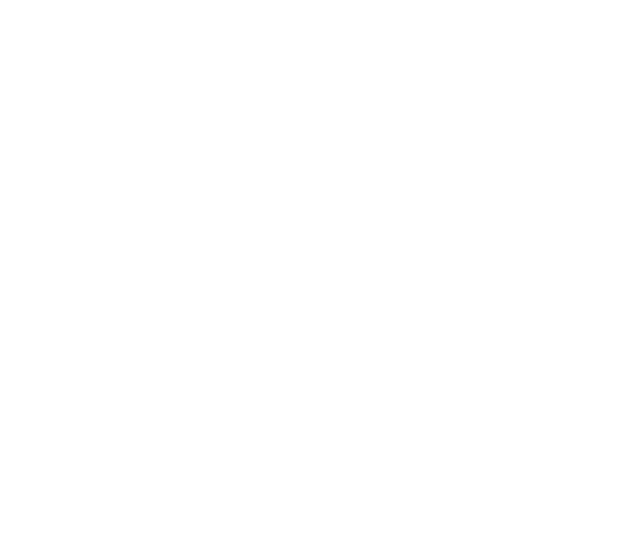
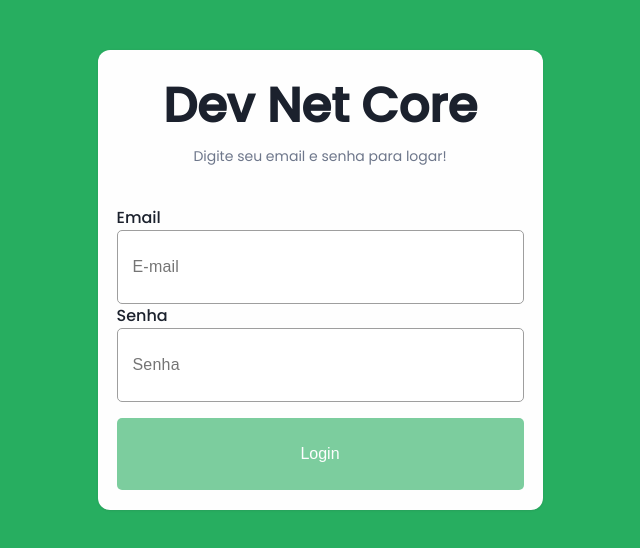
Before and after one commit to silvarafaell/Sistema_Financeiro_.NET_Angular, an Angular app in the folder Front/sistema-financeiro/: page /login in a window 1280 px wide. Before the commit this address led to /. Shown: the top 548 px of the page, without its empty margins (320-960 px from the left). Built offline with nearby package versions, Linux system fonts and the light colour scheme.

Commit message:
CRIANDO TELA DE LOGIM COM HTML, SCSS E TYPESCRIPT

```diff
--- a/Front/sistema-financeiro/package.json
+++ b/Front/sistema-financeiro/package.json
@@ -15,6 +15,7 @@
     "@angular/compiler": "^16.2.0",
     "@angular/core": "^16.2.0",
     "@angular/forms": "^16.2.0",
+    "@angular/material": "^16.2.2",
     "@angular/platform-browser": "^16.2.0",
     "@angular/platform-browser-dynamic": "^16.2.0",
     "@angular/router": "^16.2.0",
--- a/Front/sistema-financeiro/src/app/app-routing.module.ts
+++ b/Front/sistema-financeiro/src/app/app-routing.module.ts
@@ -1,7 +1,20 @@
 import { NgModule } from '@angular/core';
 import { RouterModule, Routes } from '@angular/router';
+import { LoginComponent } from './pages/login/login.component';
 
-const routes: Routes = [];
+const routes: Routes = [
+  {
+    path:'',
+    pathMatch: 'full',
+    redirectTo:'login'
+  },
+  {
+    path: 'login', component:LoginComponent
+  },
+  {
+    path: '', component:LoginComponent
+  }
+];
 
 @NgModule({
   imports: [RouterModule.forRoot(routes)],
--- /dev/null
+++ b/Front/sistema-financeiro/src/app/pages/login/login.component.html
@@ -0,0 +1,57 @@
+<div class="container-login">
+  <div class="container-login-central">
+    <div class="container-header">
+      <div class="titulo-login">Dev Net Core</div>
+      <div class="info-login">Digite seu email e senha para logar!</div>
+    </div>
+
+    <div class="container-form">
+      <form class="form-inputs" [formGroup]="loginForm" (submit)="loginUser()">
+        <div class="group-input">
+          <div class="text-info">Email</div>
+          <input
+            class="input-form"
+            type="text"
+            nome="email"
+            id="email"
+            placeholder="E-mail"
+            formControlName="email"
+            required=""
+          />
+
+          <label
+            *ngIf="loginForm.get('email')?.errors?.['required'] &&  loginForm.get('email')?.touched"
+            class="error-input"
+          >
+            Campo Obrigatório!
+          </label>
+        </div>
+
+        <div class="group-input">
+          <div class="text-info">Senha</div>
+          <input
+            class="input-form"
+            type="password"
+            nome="senha"
+            id="senha"
+            placeholder="Senha"
+            formControlName="senha"
+            required=""
+          />
+
+          <label
+            *ngIf="loginForm.get('senha')?.errors?.['required'] &&  loginForm.get('senha')?.touched"
+            class="error-input"
+          >
+            Campo Obrigatório!
+          </label>
+        </div>
+
+        <div class="group-input">
+          <input type="submit" class="btn-login" value="Login" [ngClass]="{'disabled' : !loginForm.valid}"
+          [disabled]="!loginForm.valid"/>
+        </div>
+      </form>
+    </div>
+  </div>
+</div>
--- /dev/null
+++ b/Front/sistema-financeiro/src/app/pages/login/login.component.scss
@@ -0,0 +1,113 @@
+.container-login {
+    display: flex;
+    justify-content: center;
+    align-items: center;
+    margin: 50px;
+
+    .container-login-central {
+        display: grid;
+        justify-content: center;
+        align-items: center;
+
+        width: 445px;
+        height: 460px;
+        background: #fefefe;
+        box-shadow: 0px 0.5px 2px rgba(51, 53, 52, 0.16);
+        border-radius: 12px;
+    }
+
+    .container-header {
+        .titulo-login {
+            font-style: normal;
+            font-weight: 700;
+            font-size: 48px;
+            line-height: 72px;
+            text-align: center;
+            color: #1b212d;
+            height: 60px;
+        }
+
+        .info-login {
+            padding-top: 16px;
+            font-style: normal;
+            font-weight: 400;
+            font-size: 14px;
+            line-height: 21px;
+            color: #6e778b;
+            height: 20px;
+            text-align: center;
+        }
+    }
+
+    .container-form {
+        display: flex;
+        justify-content: baseline;
+        align-items: baseline;
+
+        .form-inputs {
+        }
+    }
+}
+
+.group-input {
+    .text-info {
+        font-style: normal;
+        font-weight: 500;
+        font-size: 16px;
+        line-height: 24px;
+        display: flex;
+        align-items: center;
+        color: #1b212d;
+    }
+
+    .input-form {
+        display: flex;
+        align-items: center;
+        padding: 10px 15px;
+        width: 375px;
+        height: 52px;
+        background: #ffffff;
+        border: 1px solid #9e9e9e;
+        border-radius: 5px;
+
+        font-style: normal;
+        font-weight: 500;
+        font-size: 16px;
+        line-height: 24px;
+        letter-spacing: 0.2px;
+        color: #bdbdbd;
+    }
+
+    .error-input {
+        font-size: 14px;
+        color: red;
+    }
+}
+
+.btn-login {
+    margin-top: 16px;
+    display: flex;
+    align-items: center;
+    justify-content: center;
+
+    padding: 10px 15px;
+    width: 100%;
+    height: 72px;
+    border: 0px solid;
+    border-radius: 5px;
+    background: #27ae60;
+    cursor: pointer;
+
+    font-style: normal;
+    font-weight: 500;
+    font-size: 16px;
+    line-height: 16px;
+    color: #fefefe;
+    text-align: center;
+}
+
+
+.disabled
+{
+    opacity: 0.6;
+}
--- /dev/null
+++ b/Front/sistema-financeiro/src/app/pages/login/login.component.ts
@@ -0,0 +1,38 @@
+import { Component } from '@angular/core';
+
+import { FormBuilder, FormGroup, Validators } from '@angular/forms';
+import { Router } from '@angular/router';
+
+@Component({
+  selector: 'app-login',
+  templateUrl: './login.component.html',
+  styleUrls: ['./login.component.scss']
+})
+export class LoginComponent {
+  constructor(public formBuilder: FormBuilder,
+    private router: Router) {
+
+  }
+
+ loginForm: FormGroup;
+
+ ngOnInit(): void {
+
+  this.loginForm = this.formBuilder.group
+    (
+      {
+        email: ['', [Validators.required, Validators.email]],
+        senha: ['', [Validators.required]]
+      }
+    )
+}
+
+get dadosForm() {
+  return this, this.loginForm.controls;
+}
+
+loginUser() {
+  alert("OK")
+}
+
+}
--- a/Front/sistema-financeiro/src/styles.scss
+++ b/Front/sistema-financeiro/src/styles.scss
@@ -1 +1,15 @@
 /* You can add global styles to this file, and also import other style files */
+@charset "UTF-8";
+@import url("https://fonts.googleapis.com/css?family=Montserrat:300,300i,400,400i,500,500i,600,600i,700,700i&display=swap");
+@import url("https://fonts.googleapis.com/css?family=Work+Sans:300,400,600,700&display=swap");
+@import url("https://fonts.googleapis.com/css2?family=Poppins:wght@100;300;400;500&display=swap");
+
+@import "~@angular/material/prebuilt-themes/deeppurple-amber.css";
+
+
+
+body {
+  font-family: "Poppins";
+  margin: 0;
+  background: #27ae60;
+}
--- a/Front/sistema-financeiro/tsconfig.json
+++ b/Front/sistema-financeiro/tsconfig.json
@@ -5,7 +5,7 @@
     "baseUrl": "./",
     "outDir": "./dist/out-tsc",
     "forceConsistentCasingInFileNames": true,
-    "strict": true,
+    "strict": false,
     "noImplicitOverride": true,
     "noPropertyAccessFromIndexSignature": true,
     "noImplicitReturns": true,
```
Also changed, not shown: Front/sistema-financeiro/src/app/app.module.ts (+11 -2 lines), 2 other files (tests, documents, lock files or other folders).
